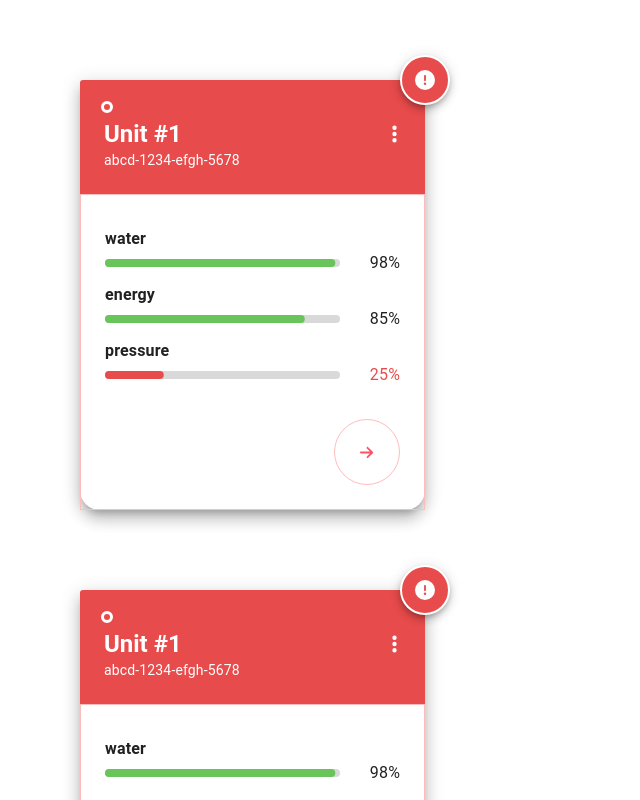
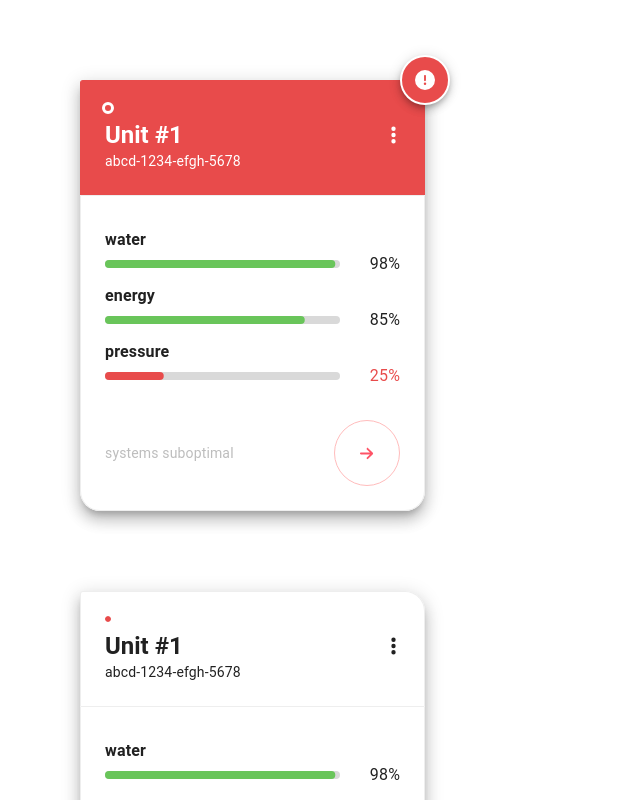
Before and after one commit to KevinKra/nextjs-template, a Next.js app: page / in a window 1280 px wide. Shown: the top 800 px of the page, without its empty margins (0-640 px from the left). Built offline with nearby package versions, Linux system fonts and the light colour scheme.

Commit message:
init success variant for UnitSnapshot

```diff
--- a/src/components/molecules/UnitSnapshot/index.tsx
+++ b/src/components/molecules/UnitSnapshot/index.tsx
@@ -1,5 +1,5 @@
 import React from "react";
-import { Button, Icon, Paper, styled, Typography } from "@mui/material";
+import { Button, css, Icon, Paper, styled, Typography } from "@mui/material";
 import StatusBar from "../StatusBar";
 import { FontAwesomeIcon } from "@fortawesome/react-fontawesome";
 import {
@@ -28,10 +28,12 @@ interface IUnitSnapshot {
 const UnitSnapshot = ({ ...props }: IUnitSnapshot) => {
   return (
     <StyledPaper elevation={10}>
-      <AlertTab elevation={5}>
-        <FontAwesomeIcon icon={faCircleExclamation} size="lg" />
-      </AlertTab>
-      <Header className="header">
+      {props.inError && (
+        <AlertTab elevation={5}>
+          <FontAwesomeIcon icon={faCircleExclamation} size="lg" />
+        </AlertTab>
+      )}
+      <Header className="header" {...props}>
         <HealthMarker />
         <div className="header-content">
           <Typography variant="h5" fontWeight={600}>
@@ -65,8 +67,12 @@ const UnitSnapshot = ({ ...props }: IUnitSnapshot) => {
           />
         </div>
         <div className="footer">
-          {props.inError === false && (
-            <Typography variant="body2" className="unit-snapshot-optimal">
+          {props.inError ? (
+            <Typography variant="body2" className="error-status-msg">
+              systems suboptimal
+            </Typography>
+          ) : (
+            <Typography variant="body2" className="optimal-status-msg">
               all systems optimal
             </Typography>
           )}
@@ -91,15 +97,18 @@ const StyledPaper = styled(Paper)`
   border-radius: 20px;
   border-top-left-radius: 4px;
 
-  .unit-snapshot-optimal {
-    color: ${({ theme }) => theme.palette.grey[400]};
-  }
-
   .footer {
     display: grid;
     place-items: center;
     grid-template-columns: 1fr 1fr;
     margin-top: 2rem;
+  }
+
+  .error-status-msg,
+  .optimal-status-msg {
+    color: ${({ theme }) => theme.palette.grey[400]};
+    place-self: flex-start;
+    align-self: center;
   }
 
   .visit-unit-button {
@@ -108,12 +117,23 @@ const StyledPaper = styled(Paper)`
   }
 `;
 
-const Header = styled("div")`
-  background-color: ${({ theme }) => theme.palette.error.main};
+const Header = styled("div")<Partial<IUnitSnapshot>>`
   padding: 1.5rem;
   border-top-left-radius: 3px;
   border-top-right-radius: 20px;
-  color: ${({ theme }) => theme.palette.common.white};
+  background-color: ${({ theme }) => theme.palette.background.default};
+  color: ${({ theme }) => theme.palette.text.primary};
+  border: 1px solid ${({ theme }) => theme.palette.grey[200]};
+  border-bottom: none;
+
+  ${({ inError, theme }) =>
+    inError === true &&
+    css`
+      background-color: ${theme.palette.error.main};
+      color: ${theme.palette.common.white};
+      border: 1px solid ${theme.palette.error.main};
+      border-bottom: none;
+    `}
 
   .header-content {
     display: grid;
@@ -128,10 +148,19 @@ const Header = styled("div")`
   }
 `;
 
-const Main = styled("div")`
+const Main = styled("div")<Partial<IUnitSnapshot>>`
   padding: 1.5rem;
   padding-top: 2rem;
-  border: 1px solid ${({ theme }) => theme.palette.error.light};
+  border: 1px solid ${({ theme }) => theme.palette.grey[200]};
+  background-color: ${({ theme }) => theme.palette.background.default};
+  border-bottom-left-radius: 20px;
+  border-bottom-right-radius: 20px;
+
+  ${({ inError, theme }) =>
+    inError === true &&
+    css`
+      border: 1px solid ${theme.palette.error.light};
+    `}
 
   .unit-snapshot-status-bars {
     display: grid;
```
